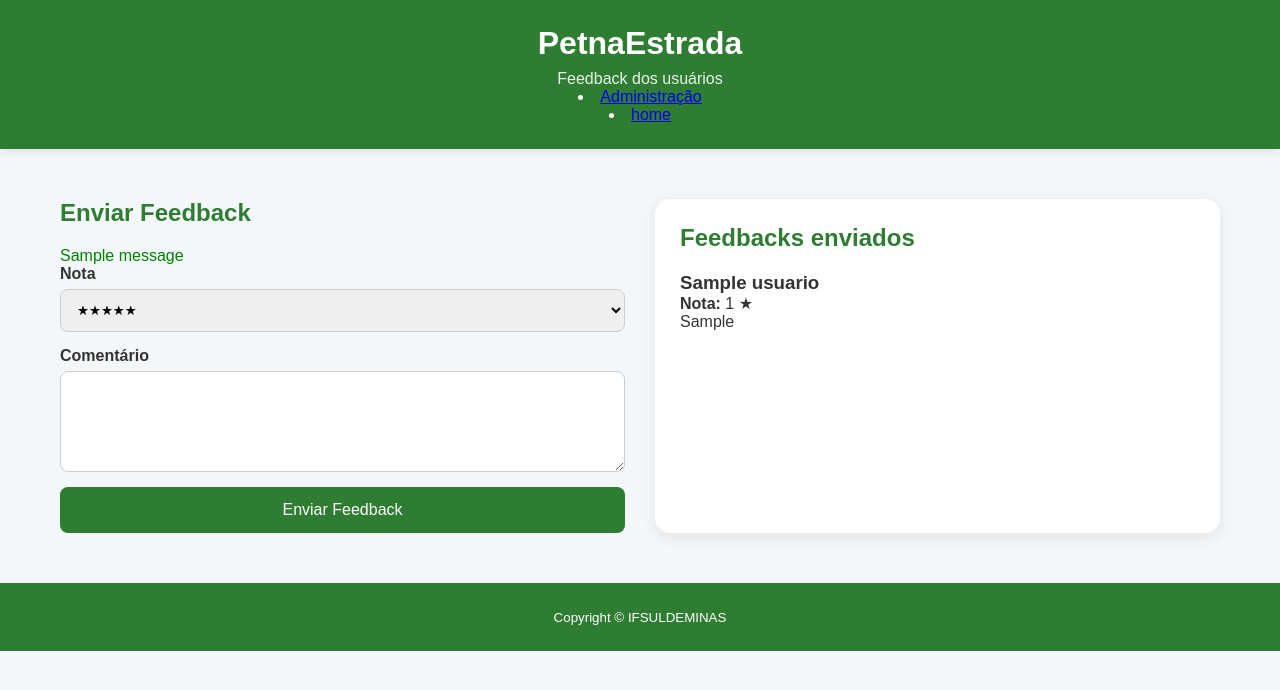
After one commit to Arthur-Joao/PetnaEstrada, a Django app: page /feedback/ in a window 1280 px wide. The commit adds this page. Shown: the top 690 px of the page. Run offline with Django 5.2, Linux system fonts and the light colour scheme; tables that the repository leaves empty hold one stand-in row (values such as "Sample post"); one stand-in notice (Sample message) is shown.

Commit message:
Add files via upload

```diff
--- /dev/null
+++ b/app/templates/feedback.html
@@ -0,0 +1,128 @@
+<!DOCTYPE html>
+<html lang="pt-BR">
+
+<head>
+    <meta charset="UTF-8">
+    <meta name="viewport" content="width=device-width, initial-scale=1.0">
+    <title>PetnaEstrada</title>
+    <link rel="icon" href="../../static/img/pata.png">
+    <link rel="stylesheet" href="../../static/CSS/estilo.css">
+</head>
+
+<body>
+
+<header>
+
+    <h1>PetnaEstrada</h1>
+
+    <p>Feedback dos usuários</p>
+    <li class="nav-item">
+        <a class="nav-link text-dark" href="/admin/">Administração</a>
+    </li>
+    <li class="nav-item">
+        <a class="nav-link text-dark" href="{% url 'index' %}">
+            home
+        </a>
+
+</header>
+
+<main>
+
+<section class="cadastro-animal">
+
+<h2>Enviar Feedback</h2>
+
+{% if messages %}
+
+    {% for message in messages %}
+        <p style="color:green">{{ message }}</p>
+    {% endfor %}
+
+{% endif %}
+
+<form method="POST">
+
+    {% csrf_token %}
+
+    <div class="campo">
+
+        <label>Nota</label>
+
+        <select name="estrelas">
+
+            <option value="5">★★★★★</option>
+            <option value="4">★★★★☆</option>
+            <option value="3">★★★☆☆</option>
+            <option value="2">★★☆☆☆</option>
+            <option value="1">★☆☆☆☆</option>
+
+        </select>
+
+    </div>
+
+    <div class="campo">
+
+        <label>Comentário</label>
+
+        <textarea
+            name="comentario"
+            rows="5"
+            required>
+        </textarea>
+
+    </div>
+
+    <button type="submit">
+
+        Enviar Feedback
+
+    </button>
+
+</form>
+
+</section>
+
+<section class="animais">
+
+<h2>Feedbacks enviados</h2>
+
+{% for feedback in feedbacks %}
+
+<div class="animal-card">
+
+    <div class="animal-info">
+
+        <h3>{{ feedback.usuario.nome }}</h3>
+
+        <p>
+            <strong>Nota:</strong>
+            {{ feedback.estrelas }} ★
+        </p>
+
+        <p>
+            {{ feedback.comentario }}
+        </p>
+
+    </div>
+
+</div>
+
+{% empty %}
+
+<p>Nenhum feedback enviado.</p>
+
+{% endfor %}
+
+</section>
+
+</main>
+
+<footer>
+
+    <small>Copyright © IFSULDEMINAS</small>
+
+</footer>
+
+</body>
+
+</html>
--- a/app/templates/index.html
+++ b/app/templates/index.html
@@ -14,6 +14,11 @@
         <p>Registro e monitoramento de animais de rua</p>
         <li class="nav-item">
             <a class="nav-link text-dark" href="/admin/">Administração</a>
+        </li>
+        <li class="nav-item">
+            <a class="nav-link text-dark" href="{% url 'feedback' %}">
+                Feedback
+            </a>
         </li>
     </header>
 
--- a/app/views.py
+++ b/app/views.py
@@ -7,6 +7,9 @@ from django.contrib import messages
 class IndexView(View):
     def get(self, request, *args, **kwargs):
 
+        if "usuario_id" not in request.session:
+            return redirect("login")
+
         context = {
             'animais': Animal.objects.all(),
             'tipos': Tipo.objects.all(),
@@ -15,6 +18,59 @@ class IndexView(View):
         }
 
         return render(request, 'index.html', context)
+
+class LoginView(View):
+
+    def get(self, request):
+        return render(request, "login.html")
+
+    def post(self, request):
+
+        email = request.POST.get("email")
+        senha = request.POST.get("senha")
+
+        try:
+            usuario = Usuario.objects.get(email=email, senha=senha)
+
+            request.session["usuario_id"] = usuario.id
+            request.session["usuario_nome"] = usuario.nome
+
+            return redirect("index")
+
+        except Usuario.DoesNotExist:
+            messages.error(request, "E-mail ou senha inválidos.")
+            return redirect("login")
+
+class LogoutView(View):
+
+    def get(self, request):
+        request.session.flush()
+        return redirect("login")
+
+class FeedbackView(View):
+
+    def get(self, request):
+
+        context = {
+            "feedbacks": Feedback.objects.all()
+        }
+
+        return render(request, "feedback.html", context)
+
+
+    def post(self, request):
+
+        usuario = Usuario.objects.get(id=request.session["usuario_id"])
+
+        Feedback.objects.create(
+            estrelas=request.POST.get("estrelas"),
+            comentario=request.POST.get("comentario"),
+            usuario=usuario
+        )
+
+        messages.success(request, "Feedback enviado com sucesso!")
+
+        return redirect("feedback")
 
     # def get(self, request, *args, **kwargs):
     #     animais = Animal.objects.all()
--- a/config/urls.py
+++ b/config/urls.py
@@ -5,4 +5,7 @@ from app.views import *
 urlpatterns = [
     path('admin/', admin.site.urls),
     path('', IndexView.as_view(), name='index'),
+    path('login/', LoginView.as_view(), name='login'),
+    path('logout/', LogoutView.as_view(), name='logout'),
+    path('feedback/', FeedbackView.as_view(), name='feedback'),
 ]
```
Also changed, not shown: app/templates/login.html (added, +42 -0 lines).
